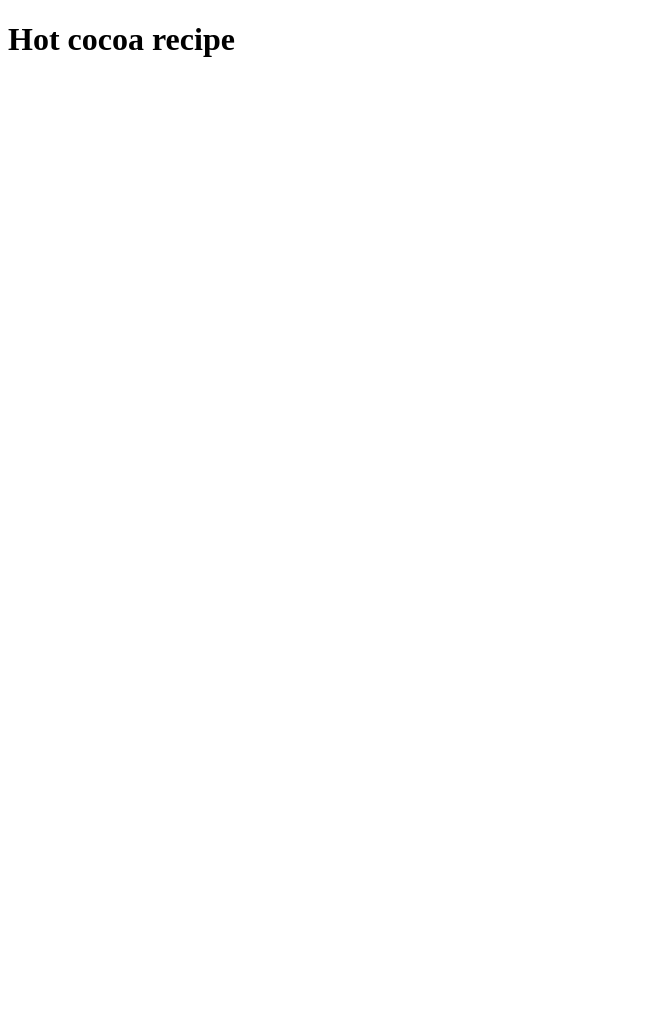
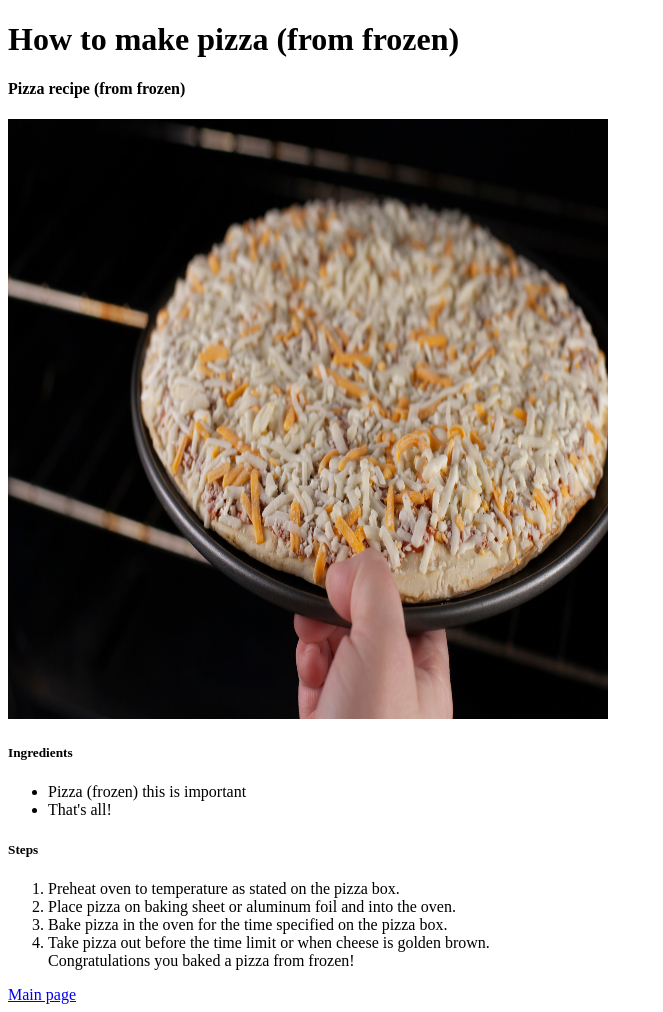
Before and after one commit to martinhavens/odin-recipes, a plain HTML site: page recipes/pizza.html in a window 1280 px wide. Shown: the whole page, without its empty margins (0-663 px from the left). Before the commit the page ends 800 px from the top, so only its background shows below. Drawn offline with Linux system fonts and the light colour scheme.

Commit message:
added all top-level images and filled information for pizza, cereal, and hotcocoa recipes

```diff
--- a/recipes/pizza.html
+++ b/recipes/pizza.html
@@ -1,8 +1,25 @@
 <!DOCTYPE html>
 <html lang="en">
     <head>
-        <title>How to brew hot cocoa</title>
+        <title>How to make pizza (from frozen)</title>
+        <h1>How to make pizza (from frozen)</h1>
     </head>
     <body>
-        <h1>Hot cocoa recipe</h1>
+        <h4>Pizza recipe (from frozen)</h4>
+        <img src="../images/pizza.jpg" style="width:600px;height:600px">
+        <h5>Ingredients</h5>
+        <ul>
+            <li>Pizza (frozen) this is important</li>
+            <li>That's all!</li>
+        </ul>
+        <h5>Steps</h5>
+        <ol>
+            <li>Preheat oven to temperature as stated on the pizza box.</li>
+            <li>Place pizza on baking sheet or aluminum foil and into the oven.</li>
+            <li>Bake pizza in the oven for the time specified on the pizza box.</li>
+            <li>Take pizza out before the time limit or when cheese is golden brown.</li>
+        Congratulations you baked a pizza from frozen!
+        </ol>
+
+        <a href="../index.html">Main page</a>
     </body>
```
Also changed, not shown: recipes/cereal.html (+25 -0 lines), recipes/hotcocoa.html (+18 -2 lines), images/cereal.jpg (added), images/hotcocoa.jpg (added), images/pizza.jpg (added).
